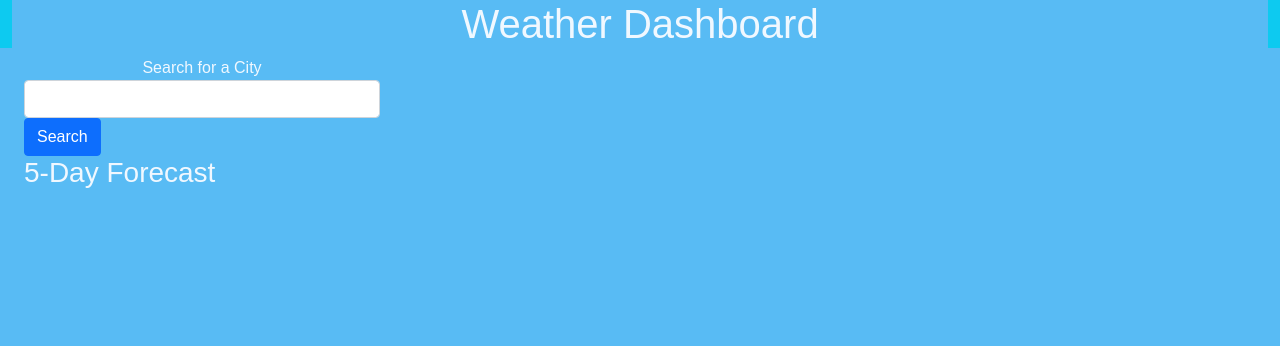
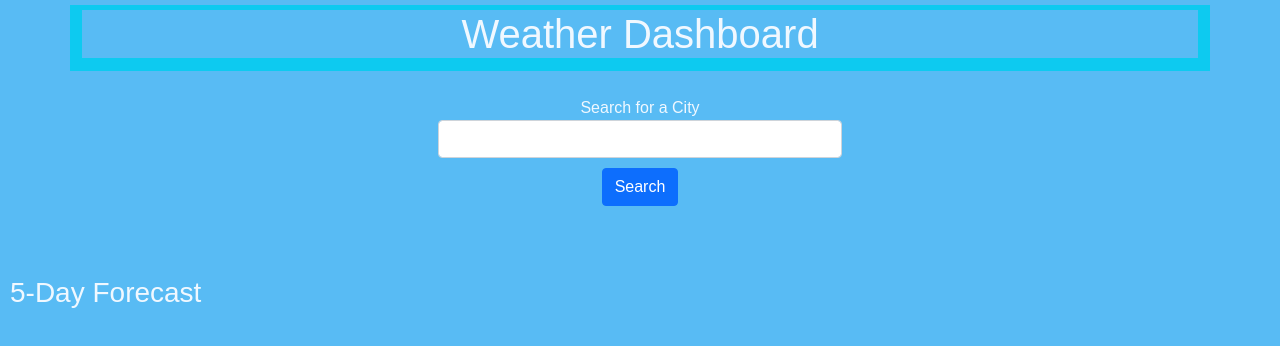
Before and after one commit to areitan/Weather_Dashboard, a plain HTML site: page index.html in a window 1280 px wide. Drawn offline with nearby package versions, Linux system fonts and the light colour scheme.

Commit message:
adding css and playing with html layout

```diff
--- a/assets/css/style.css
+++ b/assets/css/style.css
@@ -14,3 +14,8 @@ body {
     color: aliceblue;
     background-color: rgb(52, 108, 140);
   }
+
+  div {
+      padding: 5px;
+      margin: 5px;
+  }
--- a/index.html
+++ b/index.html
@@ -15,20 +15,26 @@
 
 <body>
     <!-- Heading -->
-    <div class="container-fluid bg-info text-center">
+    <div class="container flex-column bg-info text-center">
         <h1>Weather Dashboard</h1>
     </div>
     <!-- Main container -->
     <!-- Input Form container -->
-    <div class="row container center">
-        <div class="form center">
+    <div class="row justify-content-center">
+        <div class="form">
+
             <form>
+                <div class="row justify-content-center">
                     <div class="form text-center col-4">
                         <label for="City">Search for a City</label>
                         <input type="text" class="form-control" id="citySearch" aria-describedby="enterCity">
+                        <div>
+                            <button type="submit" id="searchBtn" class="btn btn-primary">Search</button>
                         </div>
-                <button type="submit" id="searchBtn" class="btn btn-primary">Search</button>
+                    </div>
+                </div>
             </form>
+        </div>
     </div>
 
     <!-- Current Weather Container -->
```
Lines whose indentation alone changed are shown as unchanged.
